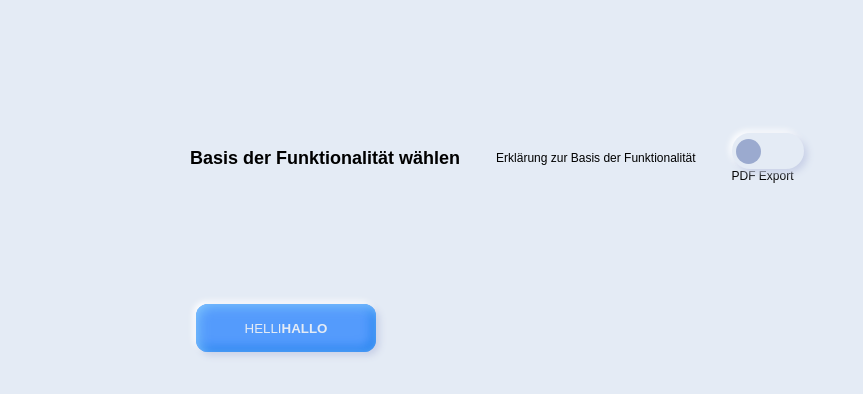
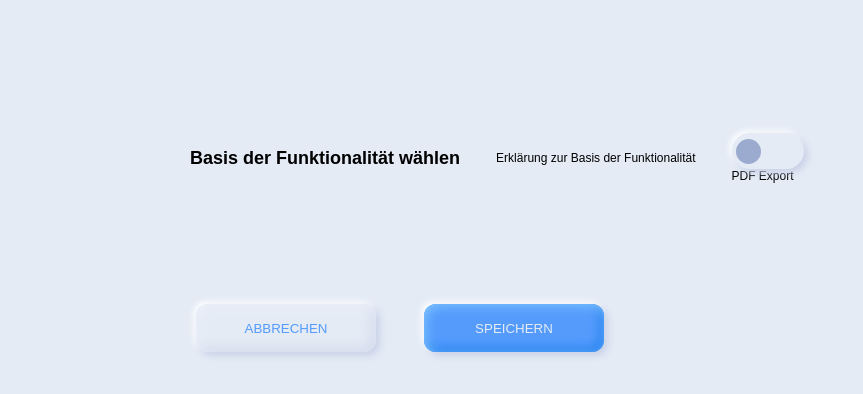
Before and after one commit to mwagner-webdev/iconic-ui-vanilla, a website built with Vite: page index.html in a window 1280 px wide. Shown: the part 64-458 px from the top of the page, without its empty margins (0-863 px from the left). Built offline with nearby package versions, Linux system fonts and the light colour scheme.

Commit message:
feat: implement two different button styles

```diff
--- a/index.html
+++ b/index.html
@@ -88,7 +88,8 @@
         </div>
         <div class="general-settings">
           <div class="inline-settings">
-            <iconic-button onclick="alert('abc');">Helli <b>Hallo</b></iconic-button>
+            <iconic-button onclick="alert('abc');">Abbrechen</iconic-button>
+            <iconic-button onclick="alert('abc');" iconic-style="action">Speichern</iconic-button>
           </div>
         </div>
       </div>
--- a/src/components/Button.ts
+++ b/src/components/Button.ts
@@ -1,8 +1,19 @@
 import IconicComponent from "../IconicComponent";
 
 export default class Button extends IconicComponent {
+  static get observedAttributes() {
+    return ["iconic-style"];
+  }
+
   constructor() {
     super();
+
+    this.style.setProperty("--background", "var(--grey-light-1)");
+    this.style.setProperty("--background-light", "var(--grey-light-0)");
+    this.style.setProperty("--background-dark", "var(--grey-light-2)");
+    this.style.setProperty("--foreground", "var(--primary)");
+    this.style.setProperty("--foreground-highlight", "var(--primary-light)");
+
 
     this.css`
       .button-inner {
@@ -16,20 +27,20 @@ export default class Button extends IconicComponent {
         cursor: pointer;
         transition: 0.3s ease;
 
-        background: var(--primary);
-        box-shadow: inset 0.2rem 0.2rem 1rem var(--primary-light),
-          inset -0.2rem -0.2rem 1rem var(--primary-dark),
+        background: var(--background);
+        box-shadow: inset 0.2rem 0.2rem 1rem var(--background-light),
+          inset -0.2rem -0.2rem 1rem var(--background-dark),
           0.3rem 0.3rem 0.6rem var(--grey-light-2),
           -0.2rem -0.2rem 0.5rem var(--white);
-        color: var(--grey-light-1);
+        color: var(--foreground);
         text-transform: uppercase;
       }
       .button-inner:hover {
-        color: var(--white);
+        color: var(--foreground-highlight);
       }
       .button-inner:active {
-        box-shadow: inset 0.2rem 0.2rem 1rem var(--primary-dark),
-          inset -0.2rem -0.2rem 1rem var(--primary-light);
+        box-shadow: inset 0.2rem 0.2rem 1rem var(--background-dark),
+          inset -0.2rem -0.2rem 1rem var(--background-light);
       }
       button, button:hover, button:active, button:focus {
         border: 0;
@@ -47,6 +58,16 @@ export default class Button extends IconicComponent {
       </button>
     `;
   }
+  attributeChangedCallback(name: string, _: any, newValue: string) {
+    console.log(name, _, newValue);
+    if (name === "iconic-style") {
+      this.style.setProperty("--background", "var(--primary)");
+      this.style.setProperty("--background-light", "var(--primary-light)");
+      this.style.setProperty("--background-dark", "var(--primary-dark)");
+      this.style.setProperty("--foreground", "var(--grey-light-1)");
+      this.style.setProperty("--foreground-highlight", "var(--white)");
+    }
+  }
 }
 
 export function createButton() {
```
